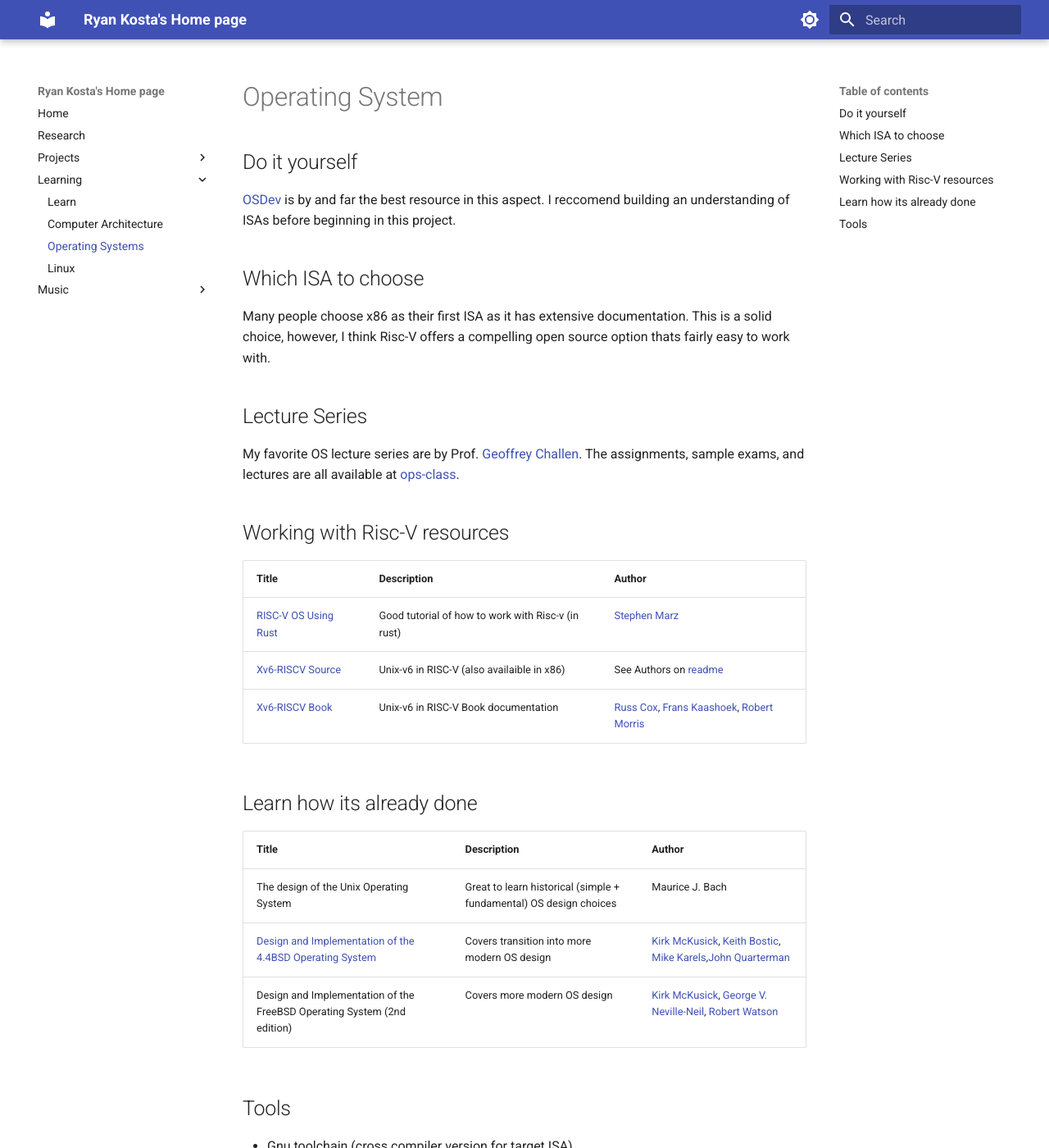
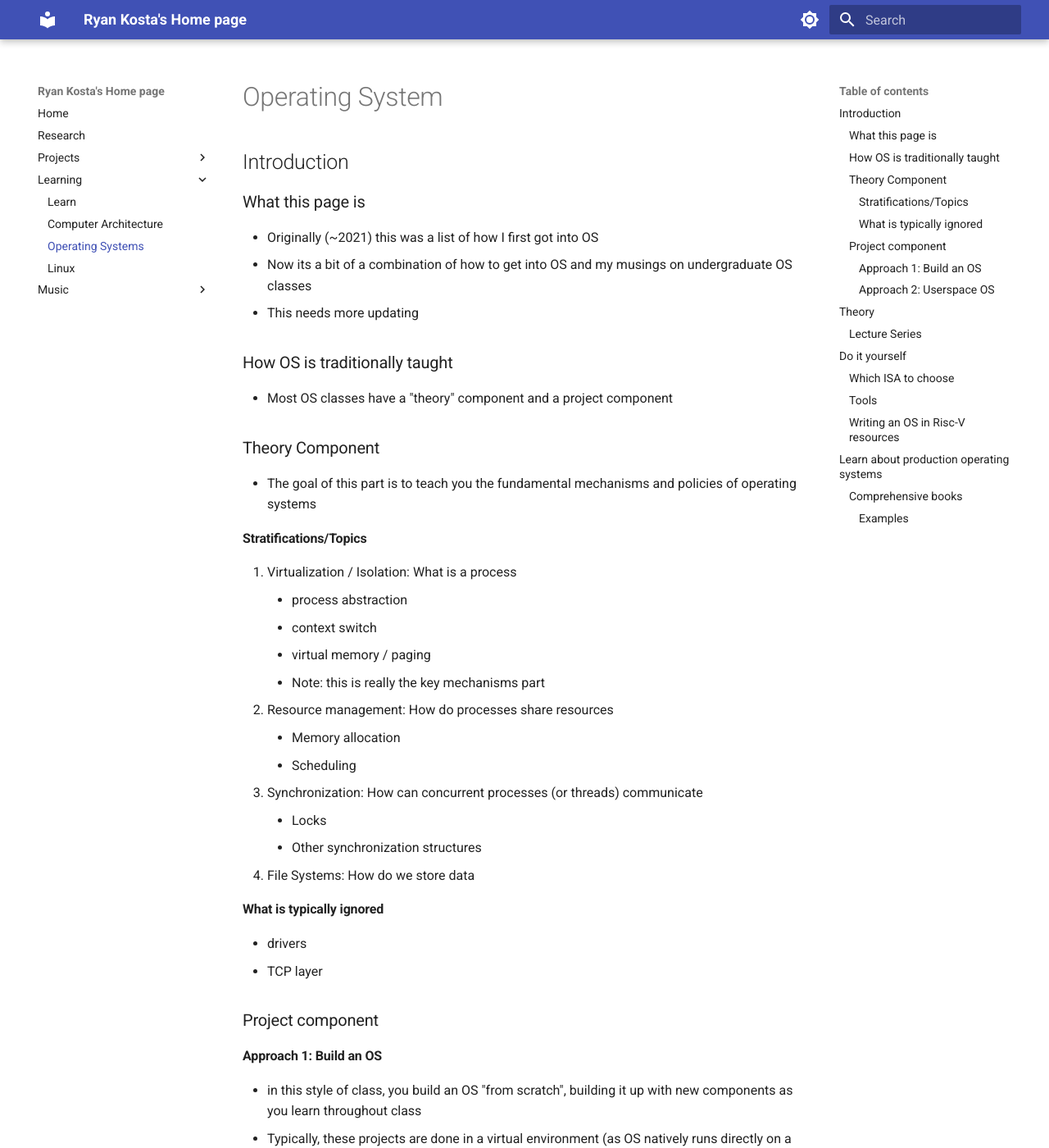
Before and after one commit to ryankosta/ryankosta.github.io, an MkDocs documentation site: the page built from docs/selflearn/os.md, in a window 1280 px wide and 1400 px high. Shown: the whole window at 82% size. Built offline with MkDocs 1.6.1 and Material for MkDocs 9.7.7, drawn with Linux system fonts in a browser that asks for light colours; some of the changed text lies outside the part shown.

Commit message:
update notes

```diff
--- a/docs/selflearn/os.md
+++ b/docs/selflearn/os.md
@@ -1,29 +1,73 @@
-#Operating System
-##Do it yourself
+# Operating System
+## Introduction
+### What this page is
+- Originally (~2021) this was a list of how I first got into OS
+- Now its a bit of a combination of how to get into OS and my musings on undergraduate OS classes
+- This needs more updating
+### How OS is traditionally taught
+- Most OS classes have a "theory" component and a project component
+### Theory Component
+- The goal of this part is to teach you the fundamental mechanisms and policies of operating systems
+#### Stratifications/Topics
+1. Virtualization / Isolation: What is a process
+	- process abstraction
+	- context switch
+	- virtual memory / paging
+	- Note: this is really the key mechanisms part
+2. Resource management: How do processes share resources
+	- Memory allocation
+	- Scheduling
+3. Synchronization: How can concurrent processes (or threads) communicate
+	- Locks
+	- Other synchronization structures
+4. File Systems: How do we store data
+#### What is typically ignored
+- drivers
+- TCP layer
+### Project component
+#### Approach 1: Build an OS
+- in this style of class, you build an OS "from scratch", building it up with new components as you learn throughout class
+- Typically, these projects are done in a virtual environment (as OS natively runs directly on a CPU)
+- Pro: Get a good feel for the low-level coding style which is OS coding
+- Con: Spend a lot of time doing menial tasks, can distract from learning concepts
+#### Approach 2: Userspace OS
+- in this style of class, you build OS-related components that run in userspace
+- Pro: You get to write code in a realistic environment
+- Con: Don't get exposed to the low-level stuff
+	- especially paging
+## Theory
+### Lecture Series
+My favorite OS lecture series are by Prof. [Geoffrey Challen](https://www.geoffreychallen.com/). The assignments, sample exams, and lectures are all available at [ops-class](https://ops-class.org/).
+
+## Do it yourself
 [OSDev](https://wiki.osdev.org) is by and far the best resource in this aspect. I reccomend building an understanding of ISAs before beginning in this project.
 
-##Which ISA to choose
+### Which ISA to choose
 Many people choose x86 as their first ISA as it has extensive documentation. This is a solid choice, however, I think Risc-V offers a compelling open source option thats fairly easy to work with.
+### Tools
+- Gnu toolchain (cross compiler version for target ISA)
+- GDB
+- Qemu
+- Gnu Make
 
-##Lecture Series
-My favorite OS lecture series are by Prof. [Geoffrey Challen](https://www.geoffreychallen.com/). The assignments, sample exams, and lectures are all available at [ops-class](https://ops-class.org/).
-##Working with Risc-V resources
+
+### Writing an OS in Risc-V resources
+
 |Title|Description|Author|
 |-----|-----------|------|
 |[RISC-V OS Using Rust](https://osblog.stephenmarz.com/ch1.html)|Good tutorial of how to work with Risc-v (in rust)|[Stephen Marz](https://marz.utk.edu/)|
 |[Xv6-RISCV Source](https://github.com/mit-pdos/xv6-riscv#readme)|Unix-v6 in RISC-V (also availaible in x86)|See Authors on [readme](https://github.com/mit-pdos/xv6-riscv/blob/riscv/README)|
 |[Xv6-RISCV Book](https://pdos.csail.mit.edu/6.828/2020/xv6/book-riscv-rev1.pdf) | Unix-v6 in RISC-V Book documentation|[Russ Cox](https://swtch.com/~rsc/), [Frans Kaashoek](http://people.csail.mit.edu/kaashoek/), [Robert Morris](https://www.csail.mit.edu/person/robert-morris)|
 
-##Learn how its already done
+## Learn about production operating systems
+### Comprehensive books
+- Since Operating Systems are extremely complicated, it is difficult (impossible) to find a comprehensive resource which covers all aspects of a modern OS
+- That said, some books can be useful in giving either a historical perspective, or high level overview
+
+#### Examples
+
 |Title|Description|Author|
 |-----|-----------|------|
 |The design of the Unix Operating System|Great to learn historical (simple + fundamental) OS design choices|Maurice J. Bach|
 |[Design and Implementation of the 4.4BSD Operating System](https://docs.freebsd.org/en/books/design-44bsd/)|Covers transition into more modern OS design|[Kirk McKusick](https://www.mckusick.com/), [Keith Bostic](https://bostic.com), [Mike Karels](https://www.linkedin.com/in/mike-karels-9b890020/),[John Quarterman](https://www.wikiwand.com/en/John_Quarterman)|
 |Design and Implementation of the FreeBSD Operating System (2nd edition)|Covers more modern OS design|[Kirk McKusick](https://www.mckusick.com/), [George V. Neville-Neil](https://http://www.neville-neilconsulting.com/), [Robert Watson](https://www.cl.cam.ac.uk/~rnw24/)|
-
-##Tools
-- Gnu toolchain (cross compiler version for target ISA)
-- GDB
-- Qemu
-- Gnu Make
-- Real hardware + jtag (or swd)
```
